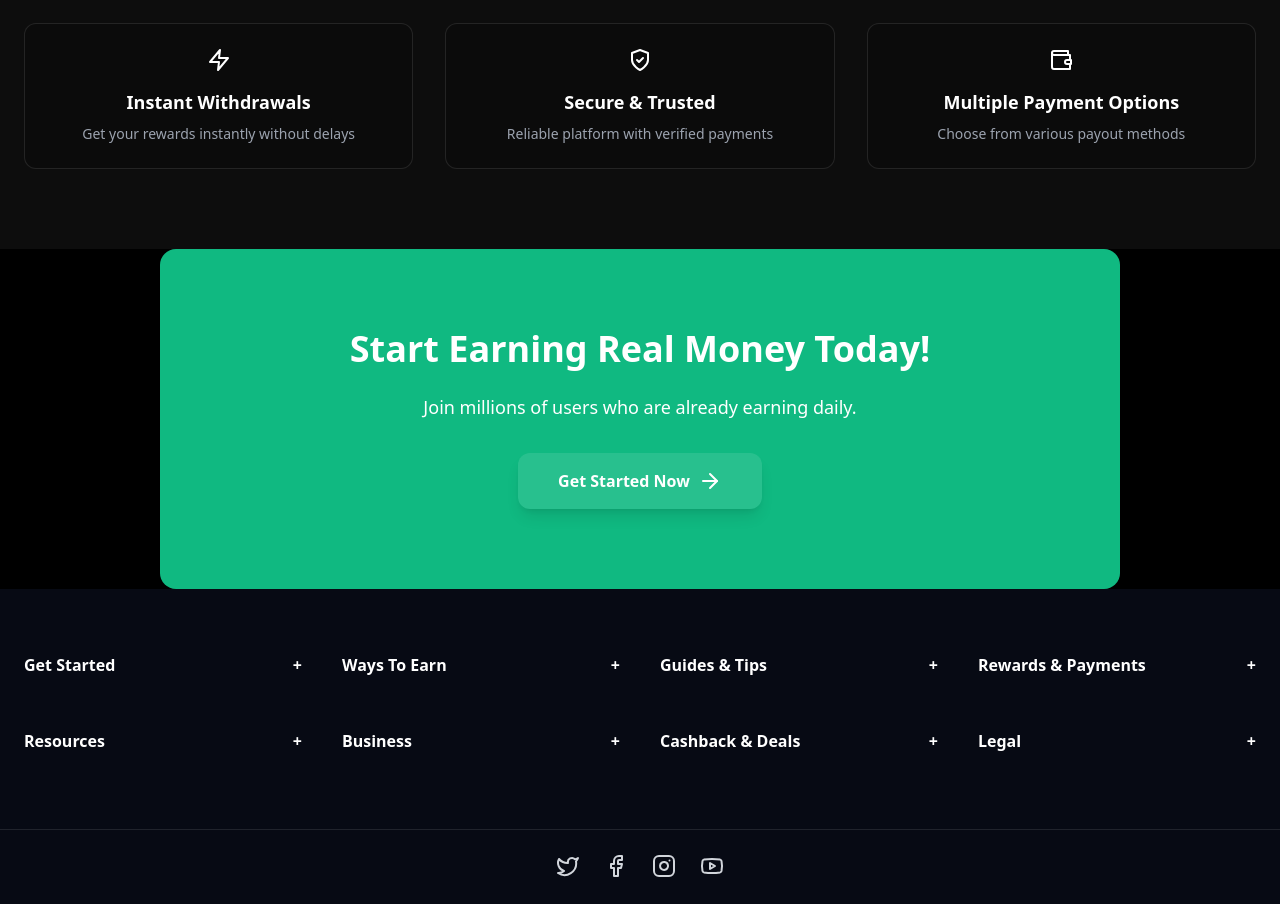
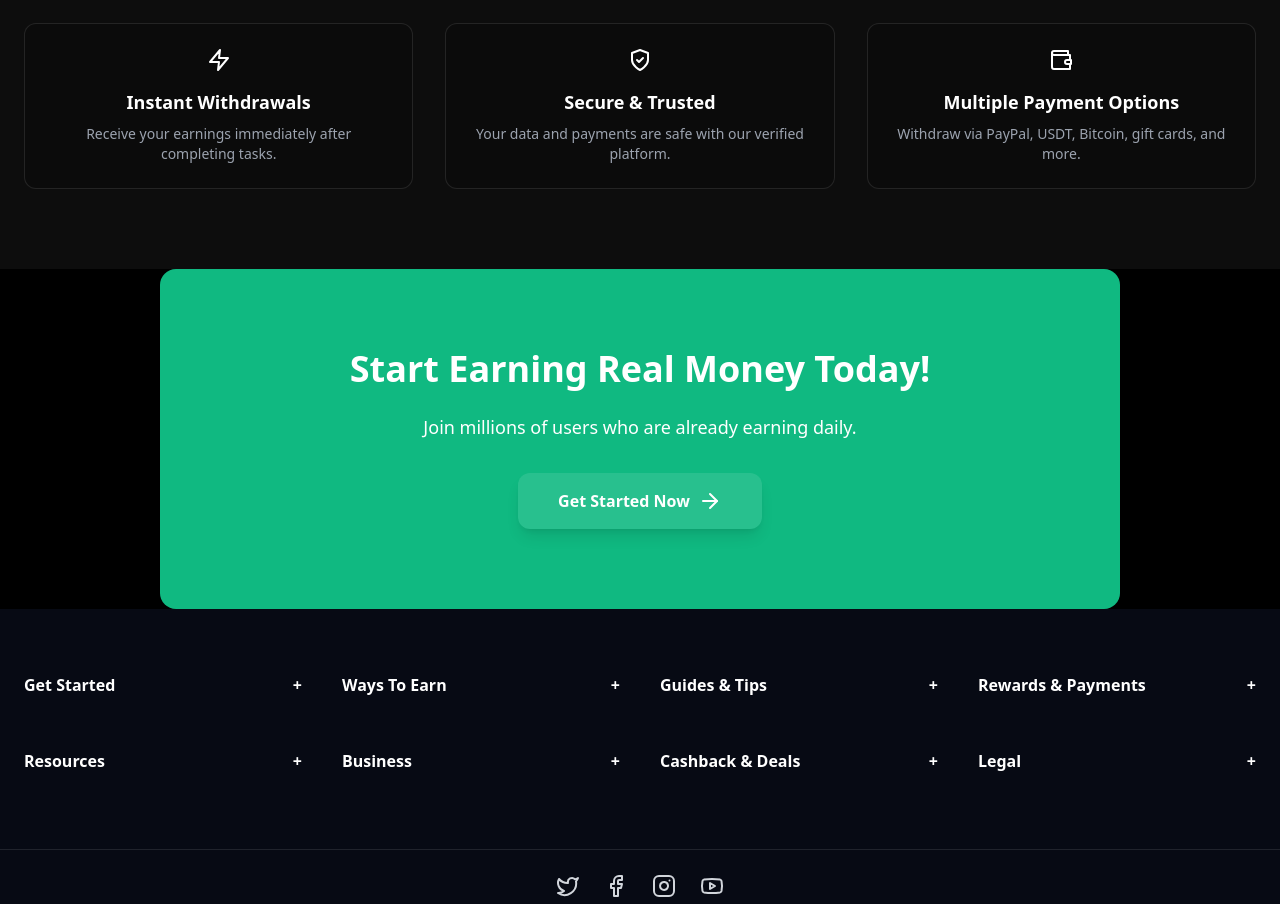
Before and after one commit to tool63/cashin, a Next.js app: page / in a window 1280 px wide. Shown: the part 3380-4284 px from the top of the page. Built offline with nearby package versions, Linux system fonts and the light colour scheme.

Commit message:
Update page.tsx

```diff
--- a/app/page.tsx
+++ b/app/page.tsx
@@ -136,17 +136,17 @@ export default function Home() {
     <Feature
       icon={<Zap />}
       title="Instant Withdrawals"
-            description="Get your rewards instantly without delays"
+      description="Receive your earnings immediately after completing tasks."
     />
     <Feature
       icon={<ShieldCheck />}
       title="Secure & Trusted"
-            description="Reliable platform with verified payments"
+      description="Your data and payments are safe with our verified platform."
     />
     <Feature
       icon={<Wallet />}
       title="Multiple Payment Options"
-            description="Choose from various payout methods"
+      description="Withdraw via PayPal, USDT, Bitcoin, gift cards, and more."
     />
   </div>
 </section>
```
Lines whose indentation alone changed are shown as unchanged.
